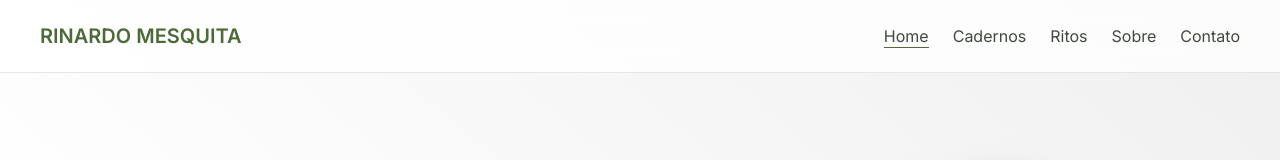
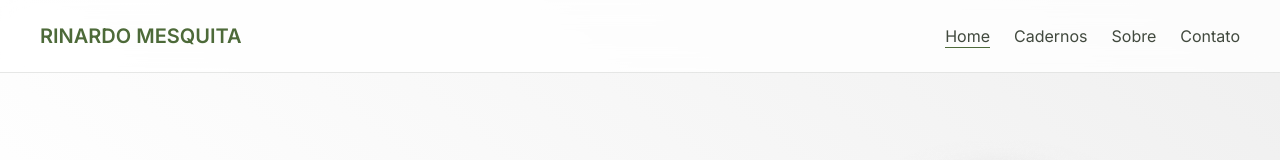
Before and after one commit to Devitu-dev/rinardomesquita, a Next.js app: page / in a window 1280 px wide. Shown: the top 160 px of the page. Built offline with nearby package versions, Linux system fonts and the light colour scheme.

Commit message:
feat: aplica navegação entre as seções

```diff
--- a/components/Header.tsx
+++ b/components/Header.tsx
@@ -1,25 +1,67 @@
 'use client';
 
-import { useState } from 'react';
+import Link from 'next/link';
+import { useEffect, useState } from 'react';
 
-type TSections = 'home' | 'cadernos' | 'ritos' | 'contato' | 'sobre';
+type TSections = 'home' | 'cadernos' | 'contato' | 'sobre';
+
+const navItems: Array<{ href: `/#${TSections}`; label: string; section: TSections }> = [
+  { href: '/#home', label: 'Home', section: 'home' },
+  { href: '/#cadernos', label: 'Cadernos', section: 'cadernos' },
+  { href: '/#sobre', label: 'Sobre', section: 'sobre' },
+  { href: '/#contato', label: 'Contato', section: 'contato' },
+];
+
+const sectionOrder: TSections[] = ['home', 'cadernos', 'sobre', 'contato'];
 
 function Header() {
   const [section, setSection] = useState<TSections>('home');
+
+  useEffect(() => {
+    const updateCurrentSection = () => {
+      const scrollPosition = window.scrollY + 140;
+
+      let currentSection: TSections = 'home';
+
+      for (const sectionId of sectionOrder) {
+        const element = document.getElementById(sectionId);
+
+        if (!element) {
+          continue;
+        }
+
+        if (element.offsetTop <= scrollPosition) {
+          currentSection = sectionId;
+        }
+      }
+
+      setSection(currentSection);
+    };
+
+    updateCurrentSection();
+    window.addEventListener('scroll', updateCurrentSection, { passive: true });
+    window.addEventListener('resize', updateCurrentSection);
+
+    return () => {
+      window.removeEventListener('scroll', updateCurrentSection);
+      window.removeEventListener('resize', updateCurrentSection);
+    };
+  }, []);
+
   return (
-    <nav className="flex items-center justify-between py-5 px-10 fixed w-full top-0 border-b border-black/10 bg-white/80 backdrop-blur-md">
-      <a className="uppercase text-primary font-semibold text-xl hover:text-secondary" href="">
+    <nav className="fixed top-0 z-10 hidden w-full items-center justify-between border-b border-black/10 bg-white/80 px-10 py-5 backdrop-blur-md md:flex">
+      <Link href="/" className="text-xl font-semibold uppercase text-primary hover:text-secondary">
         Rinardo Mesquita
-      </a>
-      <ul className="flex items-center justify-evenly gap-6 text-black/80 py-1">
-        <li className="hover:text-secondary cursor-pointer relative">
-          Home
-          {section === 'home' && <div className="h-px w-full bg-primary absolute bottom-0" />}
-        </li>
-        <li className="hover:text-secondary cursor-pointer">Cadernos</li>
-        <li className="hover:text-secondary cursor-pointer">Ritos</li>
-        <li className="hover:text-secondary cursor-pointer">Sobre</li>
-        <li className="hover:text-secondary cursor-pointer">Contato</li>
+      </Link>
+      <ul className="flex items-center justify-evenly gap-6 py-1 text-black/80">
+        {navItems.map(({ href, label, section: itemSection }) => (
+          <li key={itemSection}>
+            <Link href={href} className="relative block cursor-pointer hover:text-secondary">
+              {label}
+              {section === itemSection && <div className="absolute bottom-0 h-px w-full bg-primary" />}
+            </Link>
+          </li>
+        ))}
       </ul>
     </nav>
   );
--- /dev/null
+++ b/components/MobileHeader.tsx
@@ -0,0 +1,85 @@
+'use client';
+
+import Link from 'next/link';
+import { Menu, X } from 'lucide-react';
+import { useEffect, useState } from 'react';
+
+const navItems = [
+  { label: 'Cadernos', href: '/#cadernos' },
+  { label: 'Sobre', href: '/#sobre' },
+  { label: 'Contato', href: '/#contato' },
+];
+
+function MobileHeader() {
+  const [isOpen, setIsOpen] = useState(false);
+
+  useEffect(() => {
+    document.body.style.overflow = isOpen ? 'hidden' : '';
+
+    return () => {
+      document.body.style.overflow = '';
+    };
+  }, [isOpen]);
+
+  return (
+    <>
+      <nav className="fixed top-0 z-40 flex w-full items-center justify-between border-b border-black/10 bg-white/90 px-6 py-5 backdrop-blur-md md:hidden">
+        <Link href="/" className="text-lg font-semibold uppercase text-primary transition-colors hover:text-secondary">
+          Rinardo Mesquita
+        </Link>
+
+        <button
+          type="button"
+          aria-expanded={isOpen}
+          aria-controls="mobile-menu"
+          aria-label={isOpen ? 'Fechar menu' : 'Abrir menu'}
+          onClick={() => setIsOpen((currentState) => !currentState)}
+          className="flex h-11 w-11 cursor-pointer items-center justify-center rounded-full border border-primary/20 text-primary transition-colors hover:bg-gray/60">
+          {isOpen ? <X size={22} /> : <Menu size={22} />}
+        </button>
+      </nav>
+
+      {isOpen && (
+        <>
+          <div
+            onClick={() => setIsOpen(false)}
+            className="fixed inset-0 z-40 bg-black/30 md:hidden"
+            aria-hidden="true"
+          />
+
+          <aside
+            id="mobile-menu"
+            className="fixed top-0 right-0 z-50 flex h-dvh w-[82%] max-w-80 flex-col bg-white px-6 pb-8 pt-24 shadow-2xl md:hidden">
+            <button
+              type="button"
+              aria-label="Fechar menu"
+              onClick={() => setIsOpen(false)}
+              className="absolute top-5 right-6 flex h-11 w-11 cursor-pointer items-center justify-center rounded-full border border-primary/20 text-primary transition-colors hover:bg-gray/60">
+              <X size={22} />
+            </button>
+
+            <div className="mb-10 space-y-2">
+              <span className="block text-sm uppercase tracking-[0.2em] text-black/50">Menu</span>
+              <h2 className="text-2xl font-semibold text-primary">Navegação</h2>
+            </div>
+
+            <ul className="flex flex-col gap-5 text-lg text-black/80">
+              {navItems.map(({ label, href }) => (
+                <li key={href}>
+                  <Link
+                    href={href}
+                    onClick={() => setIsOpen(false)}
+                    className="block border-b border-black/10 pb-3 transition-colors hover:text-secondary">
+                    {label}
+                  </Link>
+                </li>
+              ))}
+            </ul>
+          </aside>
+        </>
+      )}
+    </>
+  );
+}
+
+export default MobileHeader;
--- a/sections/About.tsx
+++ b/sections/About.tsx
@@ -3,7 +3,7 @@ import Link from 'next/link';
 
 function About() {
   return (
-    <section id="about" className="bg-black py-16 space-y-12 px-6">
+    <section id="sobre" className="bg-black py-16 space-y-12 px-6">
       <div className="max-w-360 mx-auto flex justify-center gap-12 flex-wrap md:flex-nowrap">
         <div className="space-y-6 text-left w-full bg-linear-30 from-primary/45 to-white/5 p-7 rounded-3xl border border-white/10">
           <span className="block leading-relaxed font-normal text-secondary text-base">Autor</span>
--- a/sections/Contact.tsx
+++ b/sections/Contact.tsx
@@ -2,7 +2,7 @@ import Link from 'next/link';
 
 function Contact() {
   return (
-    <section id="contact" className="bg-white py-16 px-6">
+    <section id="contato" className="bg-white py-16 px-6">
       <div className="max-w-360 mx-auto flex justify-between flex-wrap gap-12">
         <div className="space-y-12">
           <div className="space-y-6 text-left max-w-xl">
--- a/sections/Home.tsx
+++ b/sections/Home.tsx
@@ -1,9 +1,10 @@
 import Image from 'next/image';
 import hero from '@/assets/images/Hero.png';
+import Link from 'next/link';
 
 function Home() {
   return (
-    <section className="bg-linear-40 from-white from-30% to-gray/80 pt-32 pb-12 md:py-32 space-y-12 px-6">
+    <section id="home" className="bg-linear-40 from-white from-30% to-gray/80 px-6 pt-32 pb-12 space-y-12 md:py-32">
       <div className="max-w-360 mx-auto flex items-center md:justify-between justify-center flex-wrap-reverse gap-6 md:gap-0">
         <div className="flex flex-col md:basis-1/2 w-full gap-8 items-center md:items-start">
           <span className="text-base text-primary py-2 px-4 bg-gray border border-primary/20 rounded-full">
@@ -15,16 +16,20 @@ function Home() {
             e arte.
           </p>
           <div className="flex items-center gap-8">
+            <Link href="#sobre">
               <button className="hover:opacity-80 hover:cursor-pointer transition-all bg-primary border border-primary/80 px-8 py-3 rounded-2xl font-normal text-lg text-white">
                 Conheça Rinardo
               </button>
+            </Link>
+            <Link href="#cadernos">
               <button className="hover:bg-gray/80 hover:cursor-pointer transition-all bg-gray/25 border border-primary/25 px-8 py-3 rounded-2xl font-normal text-lg text-black/80">
                 Explorar Cadernos
               </button>
+            </Link>
           </div>
         </div>
-        <div className=" flex justify-center items-center">
-          <Image loading="eager" src={hero} alt="uma foto de Rinardo Mesquita" />
+        <div className="flex justify-center items-center">
+          <Image className="" loading="eager" src={hero} alt="uma foto de Rinardo Mesquita" />
         </div>
       </div>
     </section>
--- a/sections/Notebooks.tsx
+++ b/sections/Notebooks.tsx
@@ -5,7 +5,7 @@ import Link from 'next/link';
 
 function Notebooks() {
   return (
-    <section className="bg-gray py-16 space-y-12 px-6">
+    <section id="cadernos" className="bg-gray py-16 space-y-12 px-6">
       <div className="max-w-360 mx-auto flex items-baseline-last justify-between flex-wrap gap-6 md:gap-0">
         <div className="space-y-6 text-left max-w-xl">
           <span className="block leading-relaxed font-normal text-black/80 text-xl">Cadernos</span>
```
Lines whose indentation alone changed are shown as unchanged.
